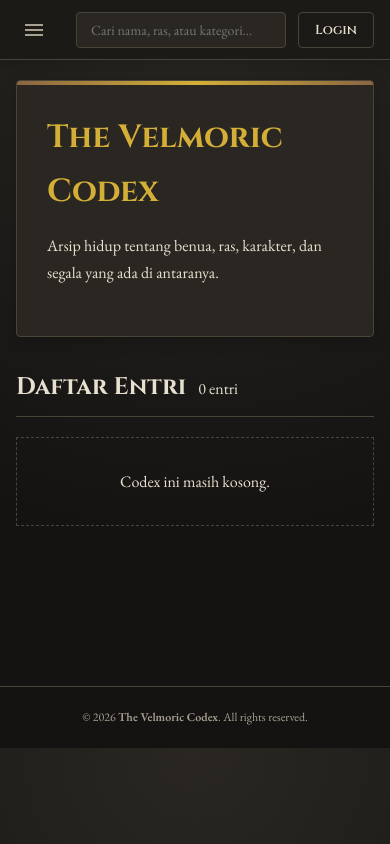
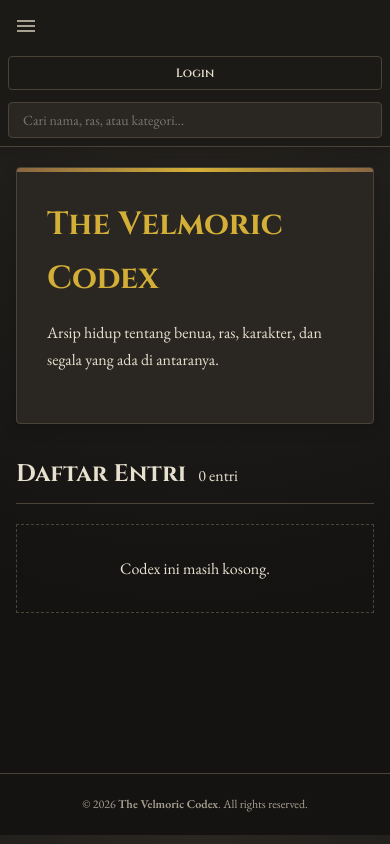
Before and after one commit to Rihaxz/The-Velmoric-Codex, a plain HTML site: page index.html in a window 390 px wide. Drawn offline with nearby package versions, Linux system fonts and the light colour scheme; no server answers.

Commit message:
Update style.css

```diff
--- a/css/style.css
+++ b/css/style.css
@@ -35,22 +35,26 @@ a { color: var(--accent-gold); text-decoration: none; }
 a:hover { text-decoration: underline; }
 
 /* =========================================================
-   TOPBAR
+   TOPBAR (RESPONSIVE FIX)
    ========================================================= */
 .topbar {
   position: sticky; top: 0; z-index: 100; display: flex; align-items: center; gap: 12px;
-  height: 60px; padding: 0 16px; background: var(--bg-darker);
+  min-height: 60px; padding: 8px 16px; background: var(--bg-darker);
   backdrop-filter: blur(8px); border-bottom: 1px solid var(--border-color);
   box-shadow: 0 4px 15px rgba(0,0,0,0.2);
+  flex-wrap: wrap; /* Kunci perbaikan agar tidak tumpang tindih */
 }
 .brand { display: flex; align-items: center; gap: 8px; cursor: pointer; }
 .brand-text { font-family: 'Cinzel', serif; font-size: 16px; letter-spacing: 1px; color: var(--accent-gold); white-space: nowrap; }
-.search-wrap { flex: 1; display: flex; justify-content: center; min-width: 0; }
+.search-wrap { flex: 1; display: flex; justify-content: center; min-width: 150px; } /* min-width: 0 mencegah overflow */
 .search {
   width: 100%; max-width: 400px; padding: 8px 14px; border: 1px solid var(--border-color);
   border-radius: 4px; font-size: 14px; background: var(--bg-dark); color: var(--text-primary);
 }
 .search:focus { outline: none; border-color: var(--accent-gold); }
+
+/* Grup Tombol di Kanan Topbar */
+.topbar-actions { display: flex; align-items: center; gap: 8px; flex-wrap: wrap; }
 
 /* =========================================================
    BUTTONS
@@ -168,11 +172,11 @@ a:hover { text-decoration: underline; }
    FLOATING BUTTONS (AI)
    ========================================================= */
 .floating-controls { position: fixed; bottom: 100px; right: 20px; display: flex; flex-direction: column; gap: 15px; z-index: 150; }
-.float-btn { width: 60px; height: 60px; border-radius: 50%; border: 2px solid var(--accent-gold); background: var(--bg-dark); color: var(--accent-gold); display: flex; align-items: center; justify-content: center; cursor: pointer; box-shadow: 0 4px 15px rgba(0,0,0,0.5); transition: transform 0.2s; }
+.float-btn { width: 60px; height: 60px; border-radius: 50%; border: 2px solid var(--accent-gold); background: var(--bg-dark); color: var(--accent-gold); display: flex; align-items: center; justify-content: center; cursor: pointer; box-shadow: 0 4px 15px rgba(0,0,0,0.5); transition: transform 0.2s; overflow: hidden; padding: 0; }
 .float-btn:hover { transform: scale(1.1); background: var(--bg-light); }
 
 /* =========================================================
-   BOTTOM MUSIC PLAYER (UI ARTEFAK MEWAH)
+   BOTTOM MUSIC PLAYER
    ========================================================= */
 .bottom-player {
   position: fixed; bottom: 0; left: 0; width: 100%; height: 80px;
@@ -210,7 +214,12 @@ a:hover { text-decoration: underline; }
   .infobox { order: -1; max-width: 100%; margin: 0 auto 20px; }
   .form-grid { grid-template-columns: 1fr; }
   .brand-text { display: none; }
-  #btnAdd { padding: 8px 10px; font-size: 12px; }
+
+  /* Perbaikan Topbar di HP */
+  .topbar { padding: 8px; gap: 8px; }
+  .topbar-actions { width: 100%; justify-content: space-between; margin-top: 4px; }
+  .topbar-actions .btn { flex: 1; justify-content: center; padding: 8px 5px; font-size: 12px; }
+  .search-wrap { order: 3; width: 100%; flex-basis: 100%; margin-top: 4px; }
 
   .bottom-player { height: auto; padding: 12px; flex-wrap: wrap; gap: 12px; }
   .player-info, .player-progress { width: 100%; justify-content: center; }
```
